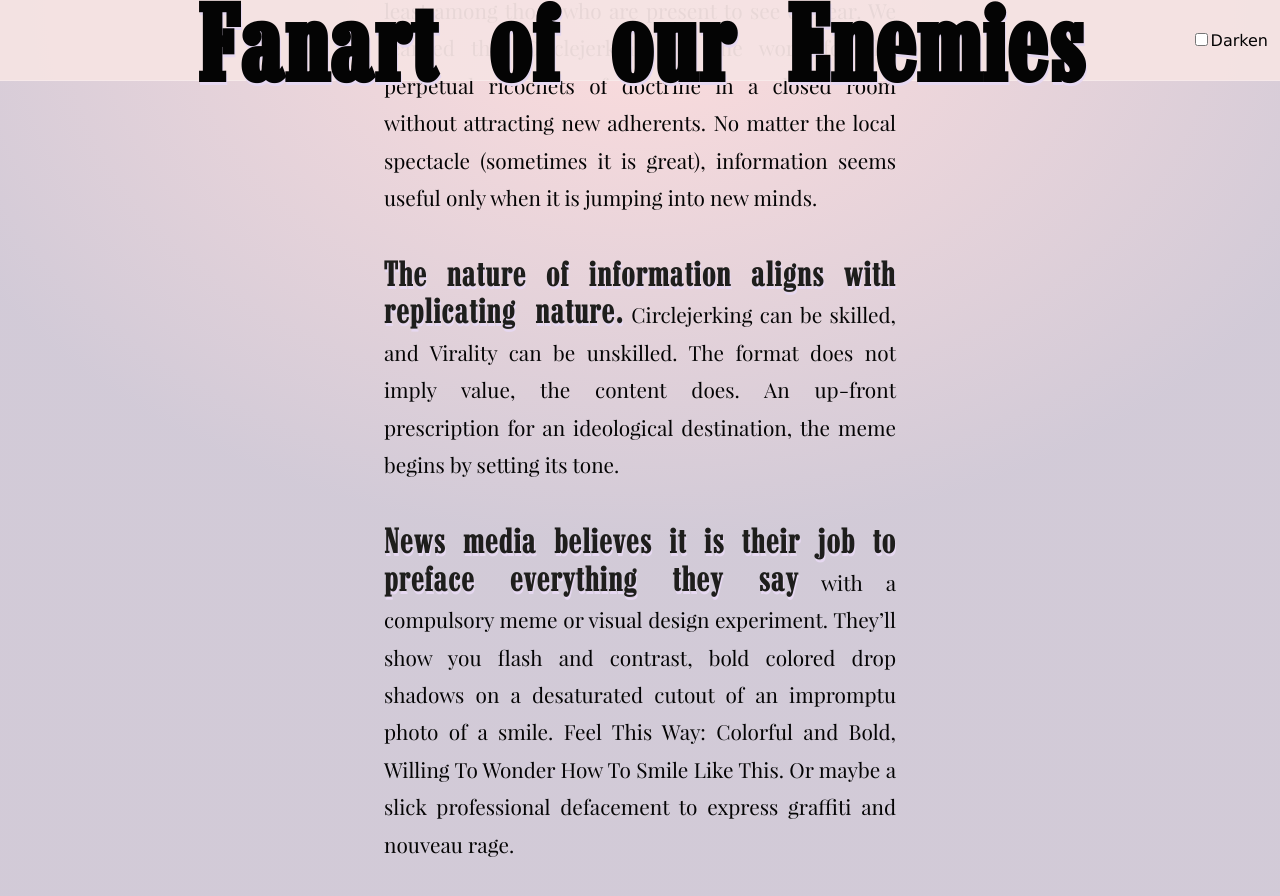
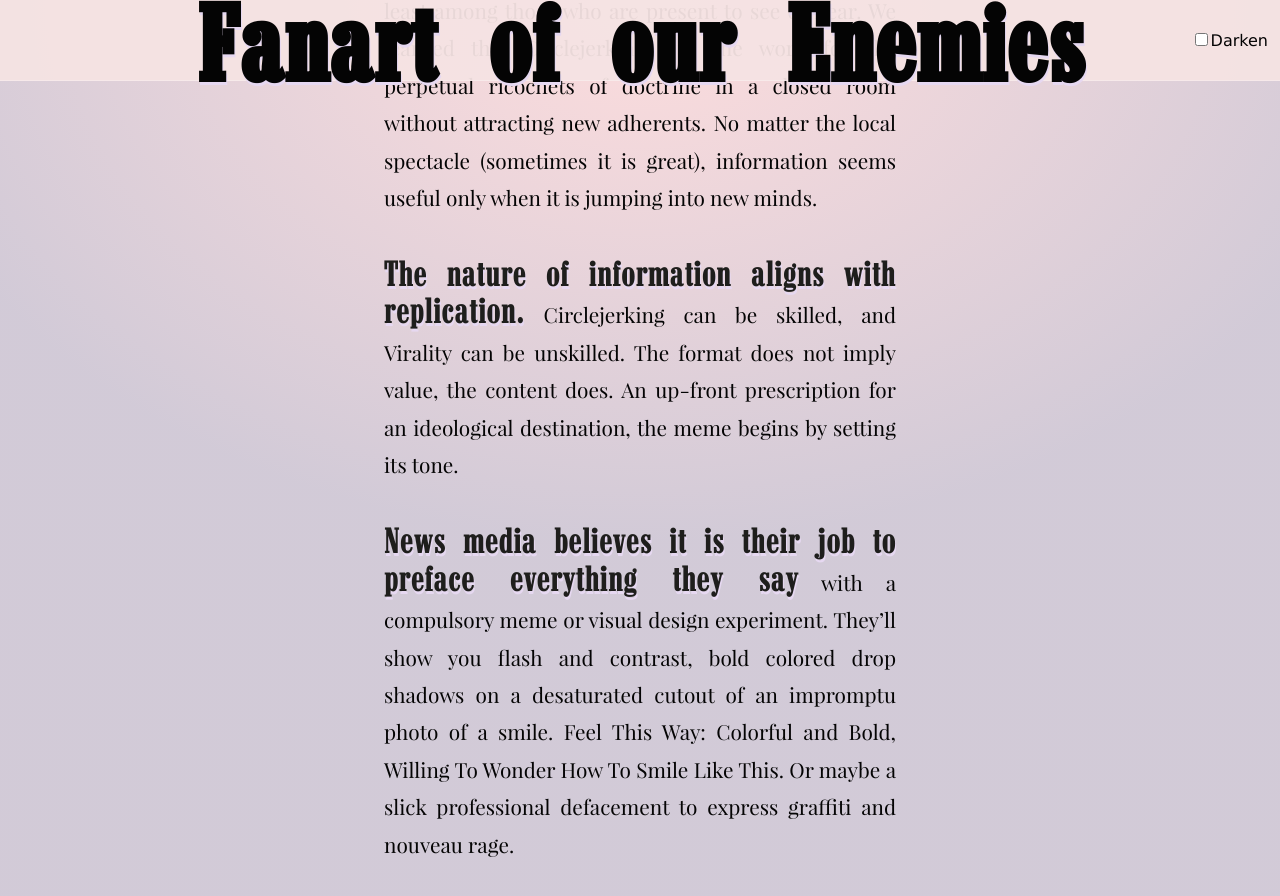
Before and after one commit to tiliv/antibody, a Jekyll site: the page built from docs/journal/autumn-ryan-Fanart-of-Enemies/index.md, in a window 1280 px wide and 900 px high, scrolled down 1561 px. Shown: the top 896 px of the window. Built offline with Jekyll 4.4.1, drawn with Linux system fonts in a browser that asks for light colours.

Commit message:
Fix strange wording
:]

```diff
--- a/docs/journal/autumn-ryan-Fanart-of-Enemies/index.md
+++ b/docs/journal/autumn-ryan-Fanart-of-Enemies/index.md
@@ -20,7 +20,7 @@ index: true
 
 **We taught ourselves Virality and realized** it was the fine balance between recognizable and new-fashioned; Old faith meets new doctrine and the response shall be democratized, at least among those who are present to see or hear. We learned that Circlejerking was the word for the perpetual ricochets of doctrine in a closed room without attracting new adherents. No matter the local spectacle (sometimes it is great), information seems useful only when it is jumping into new minds.
 
-**The nature of information aligns with replicating nature.** Circlejerking can be skilled, and Virality can be unskilled. The format does not imply value, the content does. An up-front prescription for an ideological destination, the meme begins by setting its tone.
+**The nature of information aligns with replication.** Circlejerking can be skilled, and Virality can be unskilled. The format does not imply value, the content does. An up-front prescription for an ideological destination, the meme begins by setting its tone.
 
 **News media believes it is their job to preface everything they say** with a compulsory meme or visual design experiment. They'll show you flash and contrast, bold colored drop shadows on a desaturated cutout of an impromptu photo of a smile. Feel This Way: Colorful and Bold, Willing To Wonder How To Smile Like This. Or maybe a slick professional defacement to express graffiti and nouveau rage.
 
```
